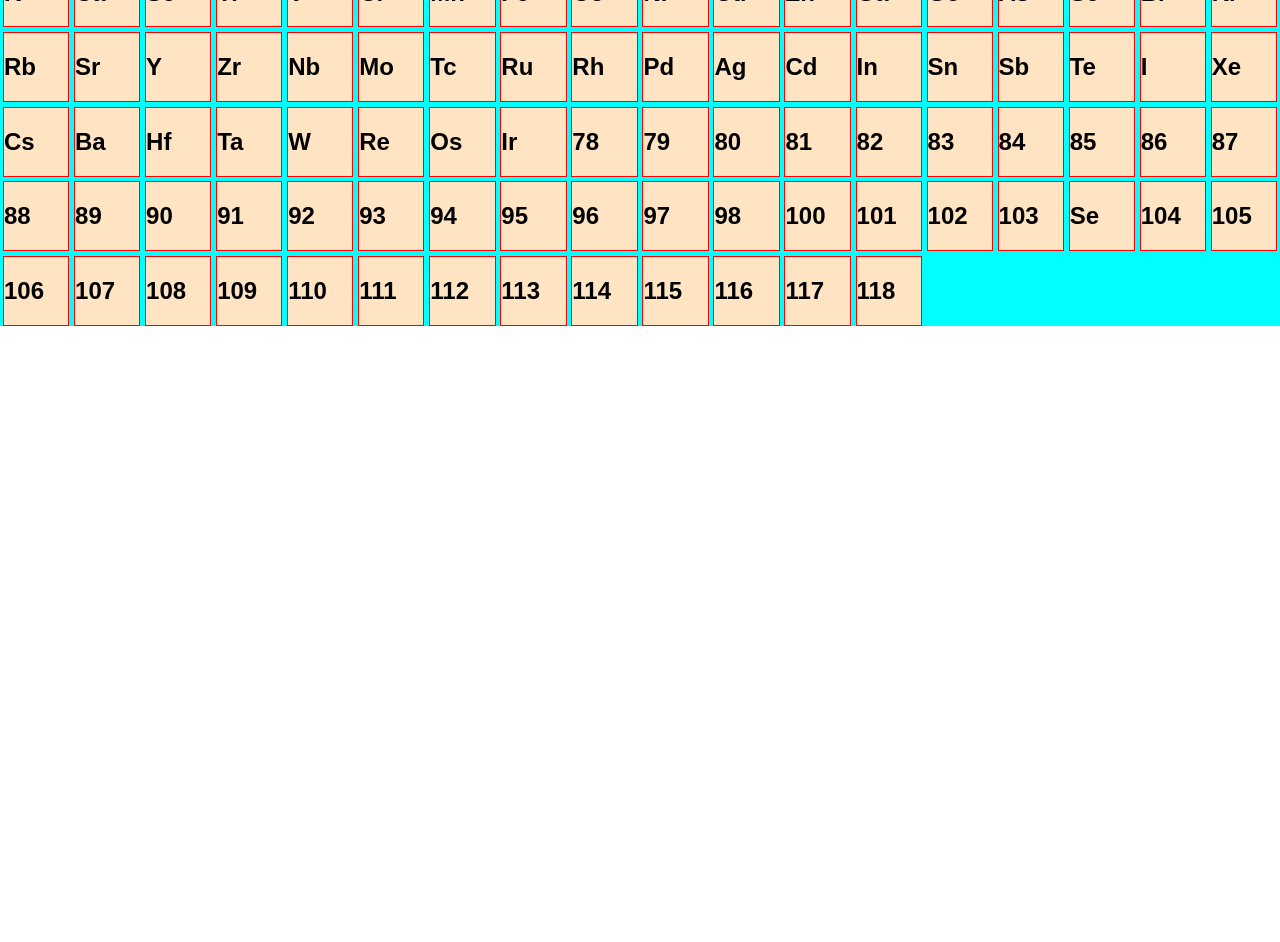
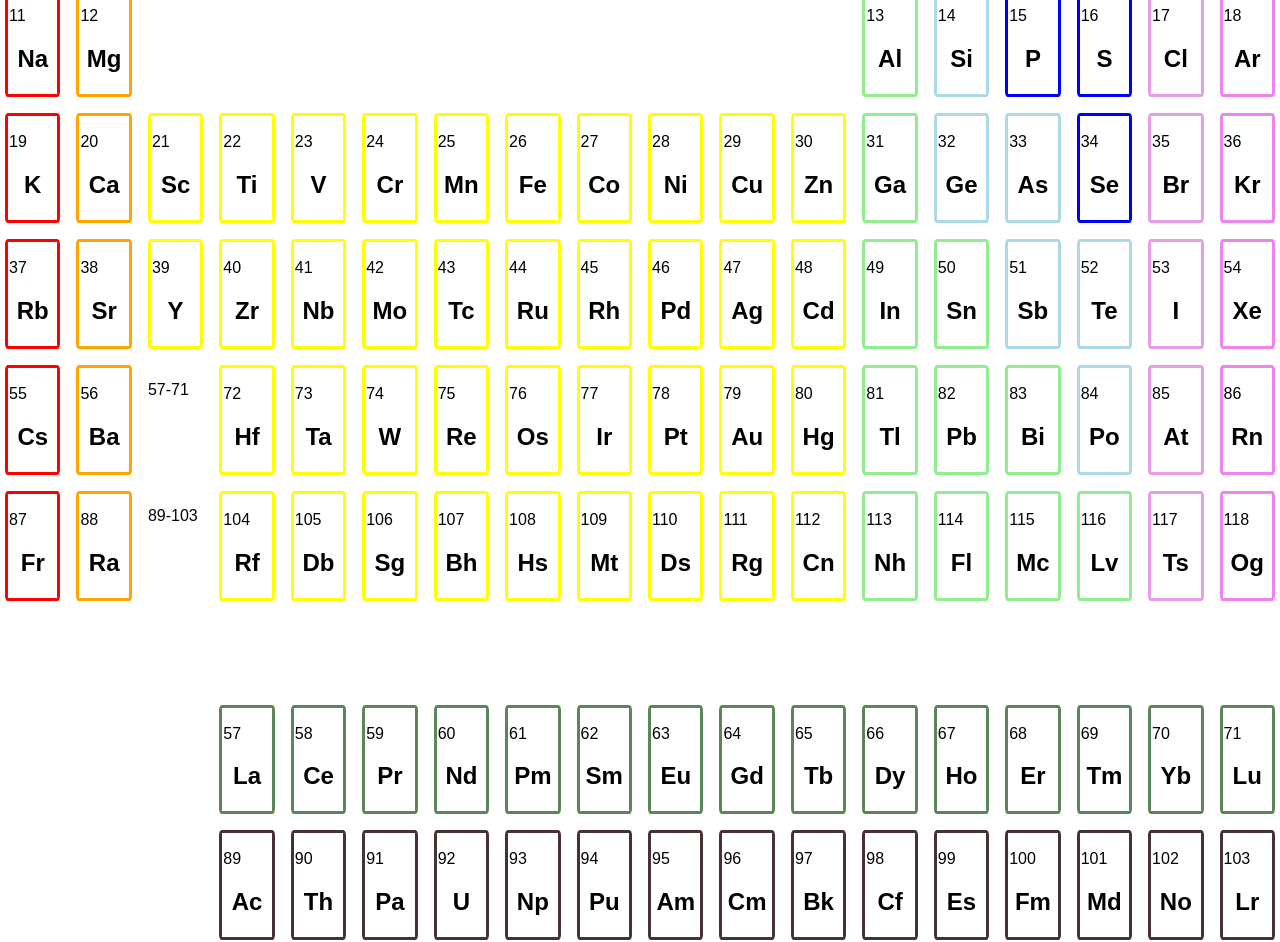
Before and after one commit to AlinaPristinskaya/hw4, a plain HTML site: page index.html in a window 1280 px wide. Shown: the part 334-1276 px from the top of the page. Before the commit the page ends 800 px from the top, so only its background shows below. Drawn offline with Linux system fonts and the light colour scheme.

Commit message:
add color

```diff
--- a/index.html
+++ b/index.html
@@ -12,422 +12,516 @@
     <section class="container">
 
       <h1>Periodic Table of Elements</h1>
-      <ul class="grid">
-          <li class="item item-1">
+     <div class="wrapper">
+        <ul class="grid first">
+            <li class="item blue">
+              <p>1</p>
                 <h2>H</h2>
 
             </li>
-          <li class="item ">
+            <li class="gap_1"></li>
+            <li class="item violet">
+              <p>2</p>
                 <h2>He</h2>
 
             </li>
-          <li class="item">
+            <li class="item red">
+              <p>3</p>
                 <h2>Li</h2>
 
             </li>
-          <li class="item item-4">
+            <li class="item orange">
+              <p>4</p>
                 <h2>Be</h2>
 
             </li>
-          <li class="item">
+            <li class="gap_2"></li>
+            <li class="item lightblue">
+              <p>5</p>
               <h2>B</h2>
 
           </li>
-        <li class="item">
+          <li class="item blue">
+            <p>6</p>
               <h2>C</h2>
 
           </li>
-        <li class="item">
+          <li class="item blue">
+            <p>7</p>
             <h2>N</h2>
 
         </li>
-      <li class="item">
+        <li class="item blue">
+          <p>8</p>
           <h2>O</h2>
 
       </li>
-    <li class="item">
+      <li class="item lightviolet">
+        <p>9</p>
         <h2>F</h2>
 
     </li>
-  <li class="item">
+    <li class="item violet">
+      <p>10</p>
       <h2>Ne</h2>
 
   </li>
-<li class="item">
+  <li class="item red">
+    <p>11</p>
     <h2>Na</h2>
 
   </li>
-<li class="item item-4">
+  <li class="item orange">
+    <p>12</p>
     <h2>Mg</h2>
 
   </li>
-<li class="item">
+  <li class="gap_2"></li>
+  <li class="item lightgreen">
+    <p>13</p>
     <h2>Al</h2>
 
   </li>
-<li class="item">
+  <li class="item lightblue">
+    <p>14</p>
     <h2>Si</h2>
 
   </li>
-<li class="item">
+  <li class="item blue">
+    <p>15</p>
     <h2>P</h2>
 
   </li>
-<li class="item">
+  <li class="item blue">
+    <p>16</p>
     <h2>S</h2>
 
   </li>
-<li class="item">
+  <li class="item lightviolet">
+    <p>17</p>
     <h2>Cl</h2>
 
   </li>
-<li class="item">
+  <li class="item violet">
+    <p>18</p>
     <h2>Ar</h2>
 
   </li>
-<li class="item">
+  <li class="item red">
+    <p>19</p>
     <h2>K</h2>
 
   </li>
-<li class="item">
+  <li class="item orange">
+    <p>20</p>
     <h2>Ca</h2>
 
   </li>
-<li class="item">
+  <li class="item yellow">
+    <p>21</p>
     <h2>Sc</h2>
 
   </li>
-<li class="item">
+  <li class="item yellow">
+    <p>22</p>
     <h2>Ti</h2>
 
   </li>
-<li class="item">
+  <li class="item yellow">
+    <p>23</p>
     <h2>V</h2>
 
   </li>
-<li class="item">
+  <li class="item yellow">
+    <p>24</p>
     <h2>Cr</h2>
 
   </li>
-<li class="item">
+  <li class="item yellow">
+    <p>25</p>
     <h2>Mn</h2>
 
   </li>
-<li class="item">
+  <li class="item yellow">
+    <p>26</p>
     <h2>Fe</h2>
 
   </li>
-<li class="item">
+  <li class="item yellow">
+    <p>27</p>
     <h2>Co</h2>
 
   </li>
-<li class="item">
+  <li class="item yellow">
+    <p>28</p>
     <h2>Ni</h2>
 
   </li>
-<li class="item">
+  <li class="item yellow">
+    <p>29</p>
     <h2>Cu</h2>
 
   </li>
-<li class="item">
+  <li class="item yellow">
+    <p>30</p>
     <h2>Zn</h2>
 
   </li>
-<li class="item">
+  <li class="item lightgreen">
+    <p>31</p>
     <h2>Ga</h2>
 
   </li>
-<li class="item">
+  <li class="item lightblue">
+    <p>32</p>
     <h2>Ge</h2>
 
   </li>
-<li class="item">
+  <li class="item lightblue">
+    <p>33</p>
     <h2>As</h2>
 
   </li>
-<li class="item">
+  <li class="item blue">
+    <p>34</p>
     <h2>Se</h2>
 
   </li>
-<li class="item">
+  <li class="item lightviolet">
+    <p>35</p>
     <h2>Br</h2>
 
   </li>
-<li class="item">
+  <li class="item violet">
+    <p>36</p>
     <h2>Kr</h2>
 
   </li>
-<li class="item">
+  <li class="item red">
+    <p>37</p>
     <h2>Rb</h2>
 
   </li>
-<li class="item">
+  <li class="item orange">
+    <p>38</p>
     <h2>Sr</h2>
 
   </li>
-<li class="item">
+  <li class="item yellow">
+    <p>39</p>
     <h2>Y</h2>
 
   </li>
-<li class="item">
+  <li class="item yellow">
+    <p>40</p>
     <h2>Zr</h2>
 
   </li>
-<li class="item">
+  <li class="item yellow">
+    <p>41</p>
     <h2>Nb</h2>
 
   </li>
-<li class="item">
+  <li class="item yellow">
+    <p>42</p>
     <h2>Mo</h2>
 
   </li>
-<li class="item">
+  <li class="item yellow">
+    <p>43</p>
     <h2>Tc</h2>
 
   </li>
-<li class="item">
+  <li class="item yellow">
+    <p>44</p>
     <h2>Ru</h2>
 
   </li>
-<li class="item">
+  <li class="item yellow">
+    <p>45</p>
     <h2>Rh</h2>
 
   </li>
-<li class="item">
+  <li class="item yellow">
+    <p>46</p>
     <h2>Pd</h2>
 
   </li>
-<li class="item">
+  <li class="item yellow">
+    <p>47</p>
     <h2>Ag</h2>
 
   </li>
-<li class="item">
+  <li class="item yellow">
+    <p>48</p>
     <h2>Cd</h2>
 
   </li>
-<li class="item">
+  <li class="item lightgreen">
+    <p>49</p>
     <h2>In</h2>
 
   </li>
-<li class="item">
+  <li class="item lightgreen">
+    <p>50</p>
     <h2>Sn</h2>
 
   </li>
-<li class="item">
+  <li class="item lightblue">
+    <p>51</p>
     <h2>Sb</h2>
 
   </li>
-<li class="item">
+  <li class="item lightblue">
+    <p>52</p>
     <h2>Te</h2>
 
   </li>
-<li class="item">
+  <li class="item lightviolet">
+    <p>53</p>
     <h2>I</h2>
 
   </li>
-<li class="item">
+  <li class="item violet">
+    <p>54</p>
     <h2>Xe</h2>
 
   </li>
-<li class="item">
+  <li class="item red">
+    <p>55</p>
     <h2>Cs</h2>
 
   </li>
-<li class="item">
+  <li class="item orange">
+    <p>56</p>
     <h2>Ba</h2>
 
-</li>
-<li class="item">
-  <h2>Hf</h2>
 
   </li>
-<li class="item">
+  <li>
+    <p>57-71</p>
+  </li>
+
+  <li class="item yellow">
+    <p>72</p>
+    <h2>Hf </h2>
+
+
+  </li>
+  <li class="item yellow">
+    <p>73</p>
     <h2>Ta</h2>
 
+
   </li>
-<li class="item">
+  <li class="item yellow">
+    <p>74</p>
     <h2>W</h2>
 
+
   </li>
-<li class="item">
+  <li class="item yellow">
+    <p>75</p>
     <h2>Re</h2>
 
+
   </li>
-<li class="item">
+  <li class="item yellow">
+    <p>76</p>
     <h2>Os</h2>
 
+
   </li>
-<li class="item">
+  <li class="item yellow">
+    <p>77</p>
     <h2>Ir</h2>
 
-</li>
-<li class="item">
-  <h2>78</h2>
 
   </li>
-<li class="item">
-  <h2>79</h2>
+  <li class="item yellow">
+    <p>78</p>
+    <h2>Pt</h2>
+
 
   </li>
-<li class="item">
-  <h2>80</h2>
+  <li class="item yellow">
+    <p>79</p>
+    <h2>Au</h2>
 
   </li>
-<li class="item">
-  <h2>81</h2>
+  <li class="item yellow">
+    <p>80</p>
+    <h2>Hg</h2>
+
 
   </li>
-<li class="item">
-  <h2>82</h2>
+  <li class="item lightgreen">
+    <p>81</p>
+    <h2>Tl</h2>
+
 
   </li>
-<li class="item">
-  <h2>83</h2>
+  <li class="item lightgreen">
+    <p>82</p>
+    <h2>Pb</h2>
+
 
   </li>
-<li class="item">
-  <h2>84</h2>
+  <li class="item lightgreen">
+    <p>83</p>
+    <h2>Bi</h2>
+
 
   </li>
-<li class="item">
-  <h2>85</h2>
+  <li class="item lightblue">
+    <p>84</p>
+    <h2>Po</h2>
+
 
   </li>
-<li class="item">
-  <h2>86</h2>
+  <li class="item lightviolet">
+    <p>85</p>
+    <h2>At</h2>
+
 
   </li>
-<li class="item">
-  <h2>87</h2>
+  <li class="item violet">
+    <p>86</p>
+    <h2>Rn</h2>
+
 
   </li>
-<li class="item">
-  <h2>88</h2>
+  <li class="item red">
+    <p>87</p>
+    <h2>Fr</h2>
+
 
   </li>
-<li class="item">
-  <h2>89</h2>
+  <li class="item orange">
+    <p>88</p>
+    <h2>Ra</h2>
+
 
   </li>
-<li class="item">
-  <h2>90</h2>
+  <li>
+    <p>89-103</p>
+  </li>
+  <li class="item yellow">
+    <p>104</p>
+    <h2>Rf</h2>
 
   </li>
-<li class="item">
-  <h2>91</h2>
+  <li class="item yellow">
+    <p>105</p>
+    <h2>Db</h2>
 
   </li>
-<li class="item">
-  <h2>92</h2>
+  <li class="item yellow">
+    <p>106</p>
+    <h2>Sg</h2>
 
   </li>
-<li class="item">
-  <h2>93</h2>
-
-</li>
-<li class="item">
-  <h2>94</h2>
-
-</li>
-<li class="item">
-  <h2>95</h2>
-
-</li>
-<li class="item">
-  <h2>96</h2>
-
-</li>
-<li class="item">
-  <h2>97</h2>
-
-</li>
-<li class="item">
-  <h2>98</h2>
-
-</li>
-<li class="item">
-  <h2>100</h2>
-
-</li>
-<li class="item">
-  <h2>101</h2>
-
-</li>
-<li class="item">
-  <h2>102</h2>
-
-</li>
-<li class="item">
-  <h2>103</h2>
-
-</li>
-<li class="item">
-  <h2>Se</h2>
-
-</li>
-<li class="item">
-  <h2>104</h2>
-
-</li>
-<li class="item">
-  <h2>105</h2>
-
-</li>
-<li class="item">
-  <h2>106</h2>
-
-</li>
-<li class="item">
-  <h2>107</h2>
+  <li class="item yellow">
+    <p>107</p>
+    <h2>Bh</h2>
 
   </li>
 
-<li class="item">
-  <h2>108</h2>
+  <li class="item yellow">
+    <p>108</p>
+    <h2>Hs</h2>
 
   </li>
-<li class="item">
-  <h2>109</h2>
+  <li class="item yellow">
+    <p>109</p>
+    <h2>Mt</h2>
 
   </li>
-<li class="item">
-  <h2>110</h2>
+  <li class="item yellow">
+    <p>110</p>
+    <h2>Ds</h2>
 
   </li>
-<li class="item">
-  <h2>111</h2>
+  <li class="item yellow">
+    <p>111</p>
+    <h2>Rg</h2>
 
   </li>
-<li class="item">
-  <h2>112</h2>
+  <li class="item yellow">
+    <p>112</p>
+    <h2>Cn</h2>
 
   </li>
-<li class="item">
-  <h2>113</h2>
+  <li class="item lightgreen">
+    <p>113</p>
+    <h2>Nh</h2>
 
   </li>
-<li class="item">
-  <h2>114</h2>
+  <li class="item lightgreen">
+    <p>114</p>
+    <h2>Fl</h2>
 
   </li>
-<li class="item">
-  <h2>115</h2>
+  <li class="item lightgreen">
+    <p>115</p>
+    <h2>Mc</h2>
 
   </li>
-<li class="item">
-  <h2>116</h2>
+  <li class="item lightgreen">
+    <p>116</p>
+    <h2>Lv</h2>
 
   </li>
-<li class="item">
-  <h2>117</h2>
+  <li class="item lightviolet">
+    <p>117</p>
+    <h2>Ts</h2>
 
   </li>
-<li class="item">
-  <h2>118</h2>
+  <li class="item violet">
+    <p>118</p>
+    <h2>Og</h2>
 
   </li>
 
         </ul>
+        <ul class="grid">
+          <li class="empty"></li>
+         <li class="item darkgreen"><p>57</p><h2>La</h2></li>
+         <li class="item darkgreen"><p>58</p><h2>Ce</h2></li>
+         <li class="item darkgreen"><p>59</p><h2>Pr</h2></li>
+         <li class="item darkgreen"><p>60</p><h2>Nd</h2></li>
+         <li class="item darkgreen"><p>61</p><h2>Pm</h2></li>
+         <li class="item darkgreen"><p>62</p><h2>Sm</h2></li>
+         <li class="item darkgreen"><p>63</p><h2>Eu</h2></li>
+         <li class="item darkgreen"><p>64</p><h2>Gd</h2></li>
+         <li class="item darkgreen"><p>65</p><h2>Tb</h2></li>
+         <li class="item darkgreen"><p>66</p><h2>Dy</h2></li>
+         <li class="item darkgreen"><p>67</p><h2>Ho</h2></li>
+         <li class="item darkgreen"><p>68</p><h2>Er</h2></li>
+         <li class="item darkgreen"><p>69</p><h2>Tm</h2></li>
+         <li class="item darkgreen"><p>70</p><h2>Yb</h2></li>
+         <li class="item darkgreen"><p>71</p><h2>Lu</h2></li>
+
+         <li class="empty"></li>
+         <li class="item brown"><p>89</p><h2>Ac</h2></li>
+         <li class="item brown"><p>90</p><h2>Th</h2></li>
+         <li class="item brown"><p>91</p><h2>Pa</h2></li>
+         <li class="item brown"><p>92</p><h2>U</h2></li>
+         <li class="item brown"><p>93</p><h2>Np</h2></li>
+         <li class="item brown"><p>94</p><h2>Pu</h2></li>
+         <li class="item brown"><p>95</p><h2>Am</h2></li>
+         <li class="item brown"><p>96</p><h2>Cm</h2></li>
+         <li class="item brown"><p>97</p><h2>Bk</h2></li>
+         <li class="item brown"><p>98</p><h2>Cf</h2></li>
+         <li class="item brown"><p>99</p><h2>Es</h2></li>
+         <li class="item brown"><p>100</p><h2>Fm</h2></li>
+         <li class="item brown"><p>101</p><h2>Md</h2></li>
+         <li class="item brown"><p>102</p><h2>No</h2></li>
+         <li class="item brown"><p>103</p><h2>Lr</h2></li>
+
+
+        </ul>
+     </div>
   </section>
  </main>
 
--- a/styles.css
+++ b/styles.css
@@ -3,8 +3,12 @@ body {
     font-family: Arial, sans-serif;
     margin: 0;
     padding: 0;
+    background-color: #fff;
+
   }
-
+h2{
+  text-align: center;
+}
 ul{
   list-style: none;
   padding: 0;
@@ -14,23 +18,33 @@ ul{
 
     max-width: 100%;
     padding: 0 3px;
-      background-color: aqua;
+
 }
+.wrapper{
+  height: 100vh;
+  display: flex;
+  flex-direction: column;
 
+}
 .grid{
 display: grid;
-grid-gap: 0.3em;
+grid-gap: 1em;
 grid-template-columns: repeat(18,1fr);
 justify-items: stretch;
 /* align-items: start; */
-grid-template-columns:minmax(1fr,1fr);
+/* grid-template-columns:minmax(1fr,1fr); */
+
+padding: 2px;
 
 
 }
+.first{
+  margin-bottom: 100px;
+}
 .item{
   min-width: calc((100% - 51px) / 18);
-  background-color: bisque;
-  border: 1px solid red;
+  padding: 1px;
+
 }
 .item-1{
   /* width: 1fr; */
@@ -39,7 +53,59 @@ grid-template-columns:minmax(1fr,1fr);
 }
 .item-4{
   grid-column: 2/13;
-  /* justify-self: start; */
+  justify-self: start;
+}
+.empty{
+  grid-column: 1/4;
+
+
+}
+.gap_1{
+  grid-column: 2/18;
+}
+.gap_2{
+  grid-column: 3/13;
+}
+.blue{
+  border: 3px solid blue;
+  border-radius: 5%;
+}
+.red{
+  border: 3px solid red;
+  border-radius: 5%;
+}
+.orange{
+  border: 3px solid orange;
+  border-radius: 5%;
+
+}
+.yellow{
+  border: 3px solid yellow;
+  border-radius: 5%;
+}
+.lightblue{
+   border: 3px solid lightblue;
+  border-radius: 5%;
+}
+.lightgreen{
+   border: 3px solid lightgreen;
+  border-radius: 5%;
+}
+.violet{
+   border: 3px solid violet;
+  border-radius: 5%;
+}
+.lightviolet{
+   border: 3px solid rgb(230, 159, 230);
+  border-radius: 5%;
+}
+.darkgreen{
+   border: 3px solid rgb(92, 133, 92);
+  border-radius: 5%;
+}
+.brown{
+   border: 3px solid rgb(70, 50, 50);
+  border-radius: 5%;
 }
 @media screen and (min-width:1200px) {
 
```
Also changed, not shown: period.css (deleted, +0 -31 lines), period.html (deleted, +0 -15 lines). Lines whose indentation alone changed are shown as unchanged.
